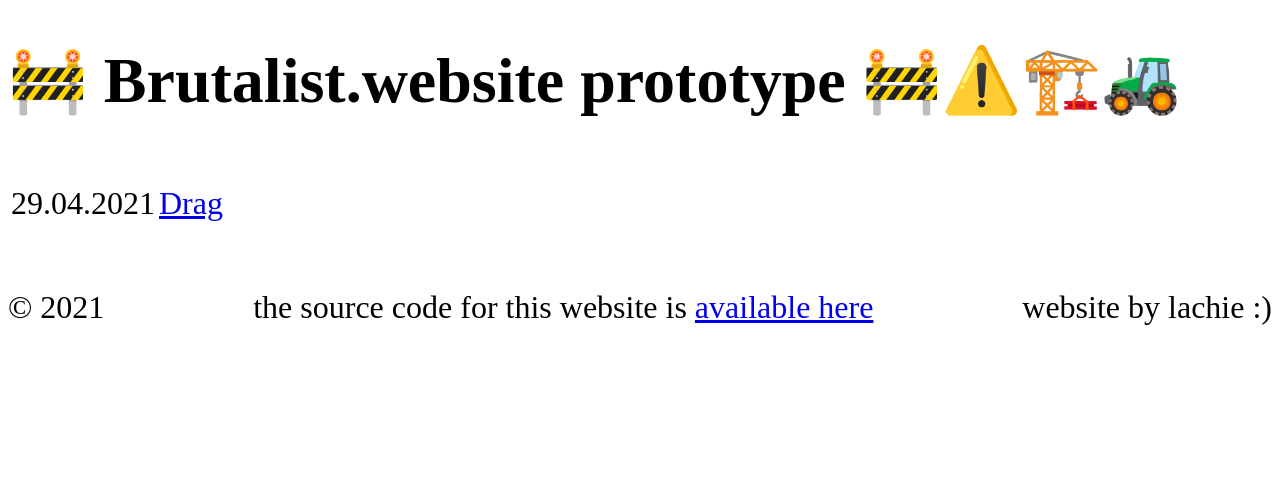
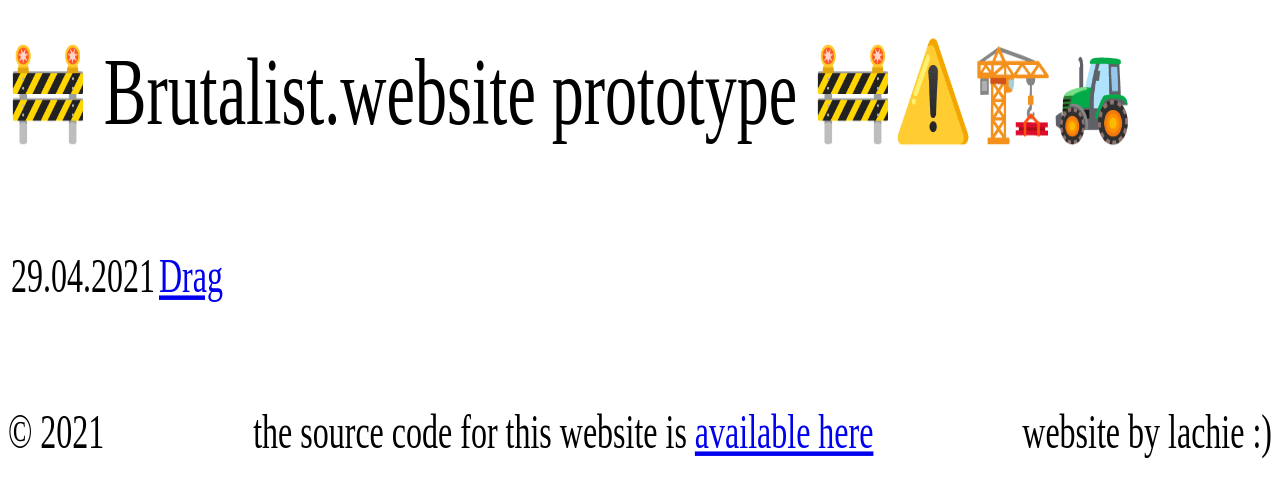
Before and after one commit to alachie/prototype.brutalist.website, a Next.js app: page / in a window 1280 px wide. Shown: the top 496 px of the page. Built offline with nearby package versions, Linux system fonts and the light colour scheme.

Commit message:
added stretched type to homepage

```diff
--- a/styles/home.css
+++ b/styles/home.css
@@ -1,5 +1,10 @@
 .home-page {
   font-size: 2rem;
+  transform: scaleY(1.5) translateY(15%);
+}
+
+.home-page h1{
+  font-weight: normal;
 }
 
 .home-page table {
```
